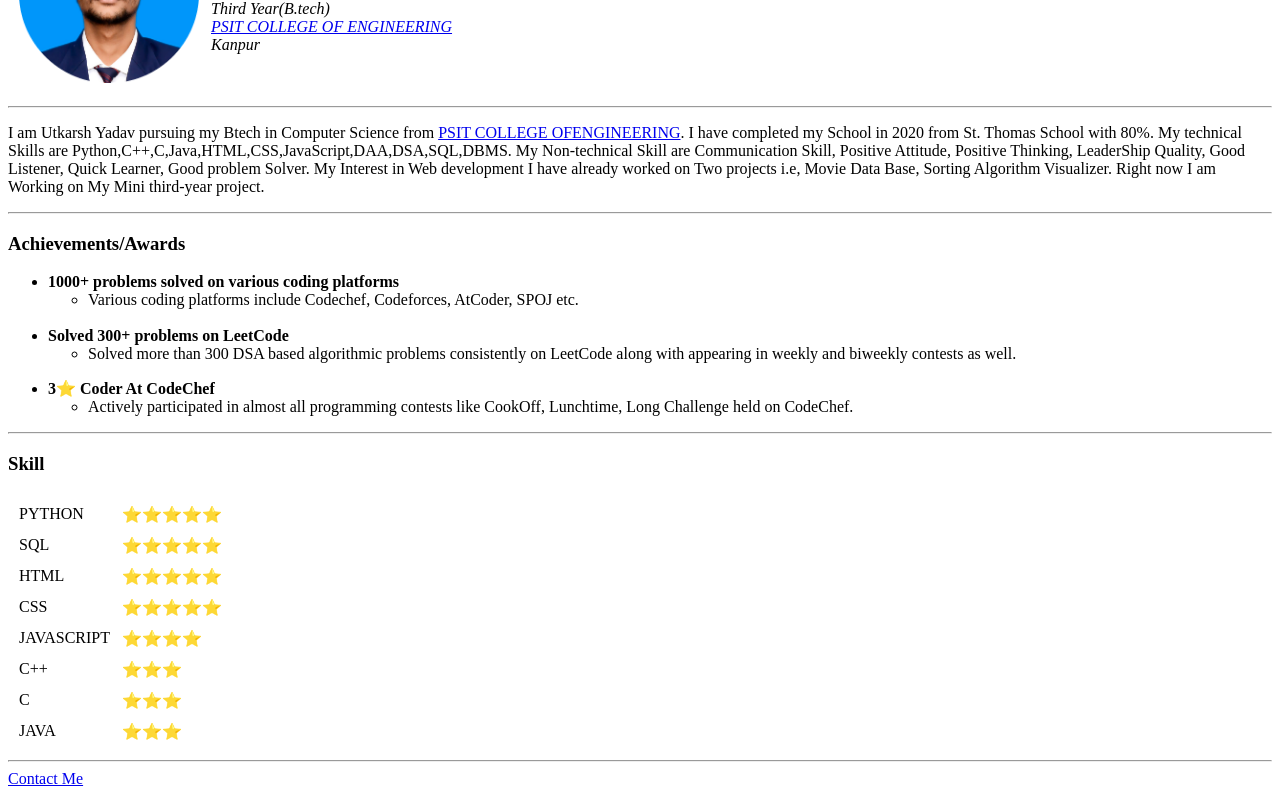
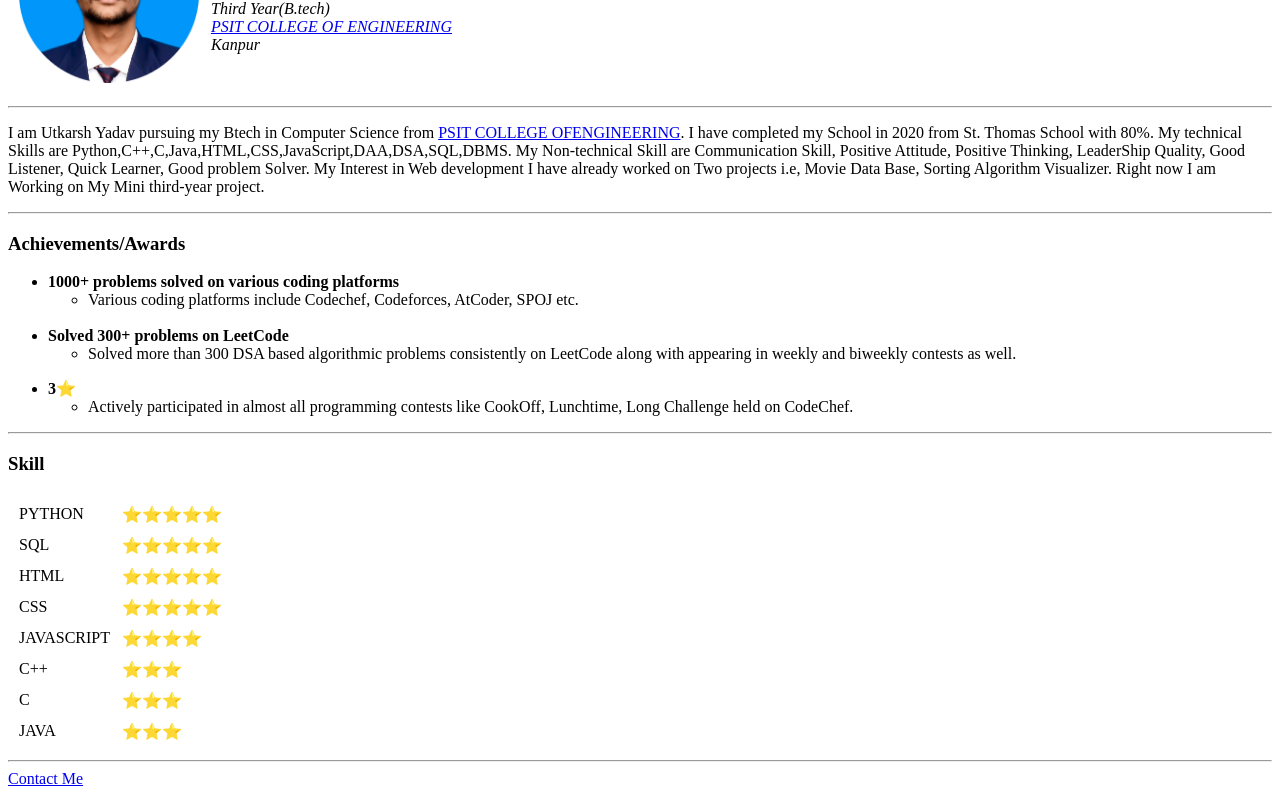
Before and after one commit to Yutkarsh2444/cv, a plain HTML site: page index.html in a window 1280 px wide. Shown: the part 116-912 px from the top of the page. Drawn offline with Linux system fonts and the light colour scheme.

Commit message:
Update index.html

```diff
--- a/index.html
+++ b/index.html
@@ -50,7 +50,7 @@
     </ul>
     </ul>
     <ul>
-        <li><strong>3⭐ Coder At CodeChef</strong>
+        <li><strong>3⭐</strong>
             <ul>
                 <li>
                     Actively participated in almost all programming contests like CookOff, Lunchtime,
```
